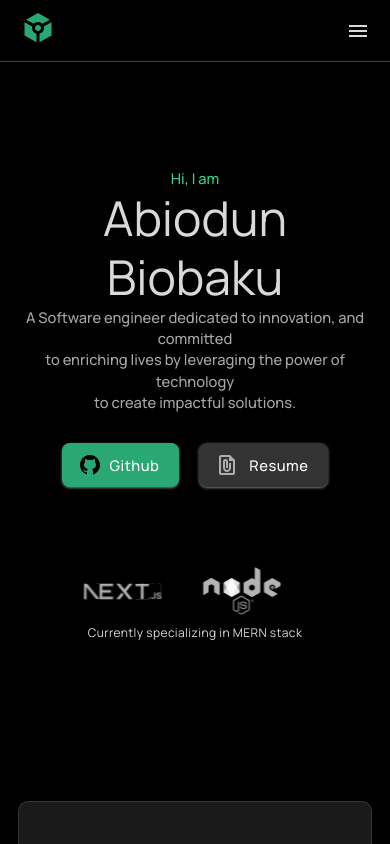
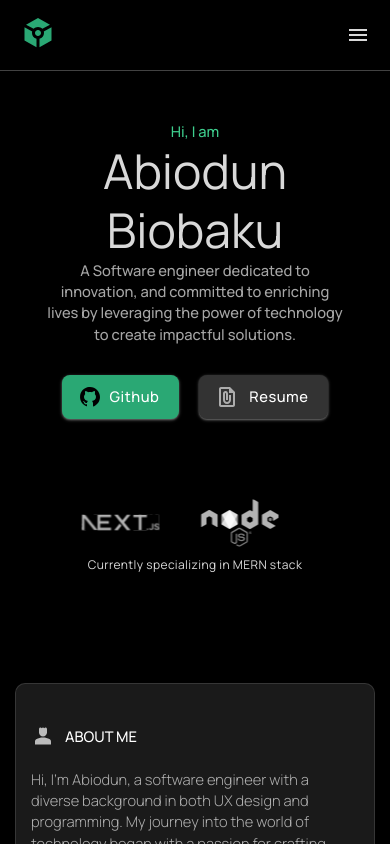
Before and after one commit to biolafrica/Portfolio-user, a Next.js app: page / in a window 390 px wide. Shown: the top 844 px of the page. Built offline with nearby package versions, Linux system fonts and the light colour scheme; no server answers; the database is empty.

Commit message:
fix smaller screen responsiveness

```diff
--- a/app/components/common/projectList.jsx
+++ b/app/components/common/projectList.jsx
@@ -1,5 +1,6 @@
 import Link from "next/link"
 import { EmptyProject } from "../static/empty"
+import Image from "next/image"
 
 export default function ProjectList({projects}){
 
@@ -16,7 +17,14 @@ export default function ProjectList({projects}){
             <div className="column" key={project.id} >
 
               <div className="column_image">
-                <img src={`${project.image}`} alt={`${project.title} name`} />
+                <Image
+                  src={`${project.image}`}
+                  alt={`${project.title} name`}
+                  width={400}
+                  height={600}
+                  style={{objectFit: "cover"}}
+
+                />
               </div>
 
               <div className="column_content">
--- a/app/globals.css
+++ b/app/globals.css
@@ -3,7 +3,10 @@ body{
   background-color: #000000FF;
   color: var(--Text-dark);
   font-weight: 200;
-  padding-top: 60px;
+  overflow-x: hidden;
+  padding: 0;
+  margin: 0;
+
 }
 
 :root{
@@ -238,6 +241,7 @@ a{
   text-align: center;
   display: flex;
   flex-direction: column;
+  justify-content: center;
   gap: 30px;
 }
 
@@ -273,15 +277,20 @@ nav{
   display: flex;
   justify-content: space-between;
   align-items: center;
+  height: 50px;
   padding: 10px 150px;
   border-bottom: 1px solid var(--Border-dark);
-  position: fixed;
+  position: relative;
   top: 0;
   left: 0;
   right: 0;
   background-color: black;
   z-index: 1000;
+  overflow-x: hidden;
+
 }
+
+
 
 .right{
   display: flex;
@@ -494,7 +503,6 @@ nav{
 .column_image img{
   height: 100%;
   width: 100%;
-  object-fit: cover;
   border-radius: 10px 10px 0px 0px ;
   transition: transform 0.4s ease-in-out;
 }
@@ -588,15 +596,16 @@ nav{
 }
 
 .project_landing_page{
-  width: 100%;
-  height: 500px;
+  width: fit-content;
+  height: fit-content;
   margin: 20px auto;
   overflow: hidden;
-
 }
 
 .project_landing_page img{
   transition: transform 0.4s ease-in-out;
+  width: 100%;
+  height: 100%;
 }
 
 .project_landing_page:hover{
@@ -784,6 +793,10 @@ nav{
   justify-content: space-between;
 }
 
+.blog_sub_text {
+  width: 50%;
+}
+
 .list-head-image-cont{
   width: 100%;
   height: 620px;
@@ -797,7 +810,7 @@ nav{
   width: 100%;
   height: 100%;
   object-fit: cover;
-  border-radius: 20px;
+  border-radius: 10px;
   transition: transform 0.4s ease-in-out;
 }
 
@@ -1082,6 +1095,10 @@ nav{
     flex-direction: column;
   }
 
+  .blog_sub_text{
+    width: 60%;
+  }
+
 }
 
 @media(max-width:768px) {
@@ -1121,15 +1138,19 @@ nav{
   .selected-blog-cont,
   .selected-project-cont,
   .project-cont {
-    padding: 0px 10px;
+    padding: 0px 15px;
+
   }
+
 
   /* landing css */
 
   .landing{
     width: 100%;
-    margin-bottom: 100px;
+    margin: 50px auto;
+    text-align: center;
   }
+
 
   .stack_cont {
     margin: 50px auto 10px auto;
@@ -1141,10 +1162,15 @@ nav{
 
   .hamburger{
     display: flex;
+
   }
 
   nav {
     padding: 10px 20px;
+  }
+
+  .sub-intro-text{
+   padding: 0px 30px;
   }
 
   /* small screen navbar css */
@@ -1262,10 +1288,15 @@ nav{
     flex-direction: column;
   }
 
+  .blog_sub_text {
+    width: 80%;
+  }
+
   /*projects*/
 
   .columns {
     grid-template-columns: 100%;
+    gap: 50px;
   }
 
   .Projects {
--- a/app/layout.jsx
+++ b/app/layout.jsx
@@ -19,7 +19,7 @@ export const metadata = {
 
 export default function RootLayout({ children }) {
   return (
-    <html lang="en-GB" style={{transitionProperty: "none", marginRight: "0px"}} >
+    <html lang="en-GB" style={{transitionProperty: "none", marginRight: "0"}} >
       <body className={manrope.className}>
         <Header/>
         {children}
--- a/app/page.jsx
+++ b/app/page.jsx
@@ -18,7 +18,7 @@ export default async function Home() {
         <div className="text-cont">
           <h5 className="head-intro-text">Hi, I am</h5>
           <h1>Abiodun Biobaku</h1>
-          <h5 className="sub-intro-text">A Software engineer dedicated to innovation, and committed <br/> to enriching lives by leveraging the power of technology <br/> to create impactful solutions.</h5>
+          <h5 className="sub-intro-text">A Software engineer dedicated to innovation, and committed to enriching lives by leveraging the power of technology to create impactful solutions.</h5>
         </div>
 
         <div className="btn-cont">
@@ -108,7 +108,7 @@ export default async function Home() {
           <h3>My Journey Unfiltered.</h3>
 
           <div className="blog_sub_head">
-            <h5>I share some updates about my life along with my thoughts on<br/> technology and startups.</h5>
+            <h5 className="blog_sub_text">I share some updates about my life along with my thoughts on technology and startups.</h5>
 
             <Link href="/blog" className="pri-btn">
               <h5>View all blog</h5>
--- a/app/project/[id]/page.js
+++ b/app/project/[id]/page.js
@@ -19,9 +19,9 @@ export default async function SelectedProject({params}){
         <Image
           src={`${data[0].image}`}
           alt={`${data[0].title} image`}
-          width={1200}
+          width={1000}
           height={600}
-          style={{objectFit: "cover"}}
+          style={{objectFit: "contain"}}
         />
 
       </div>
```
Also changed, not shown: app/components/nav/header.jsx (+3 -6 lines).
